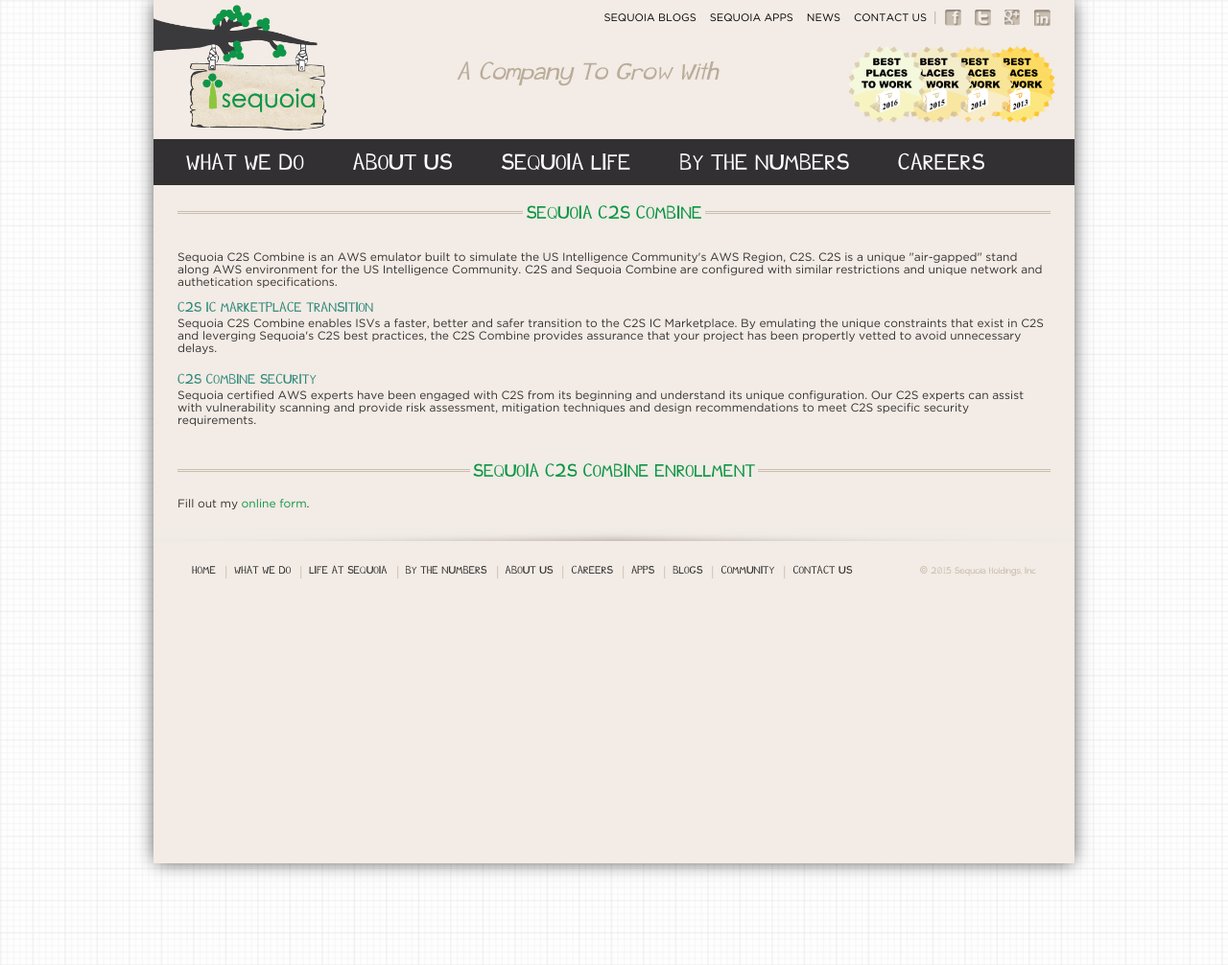
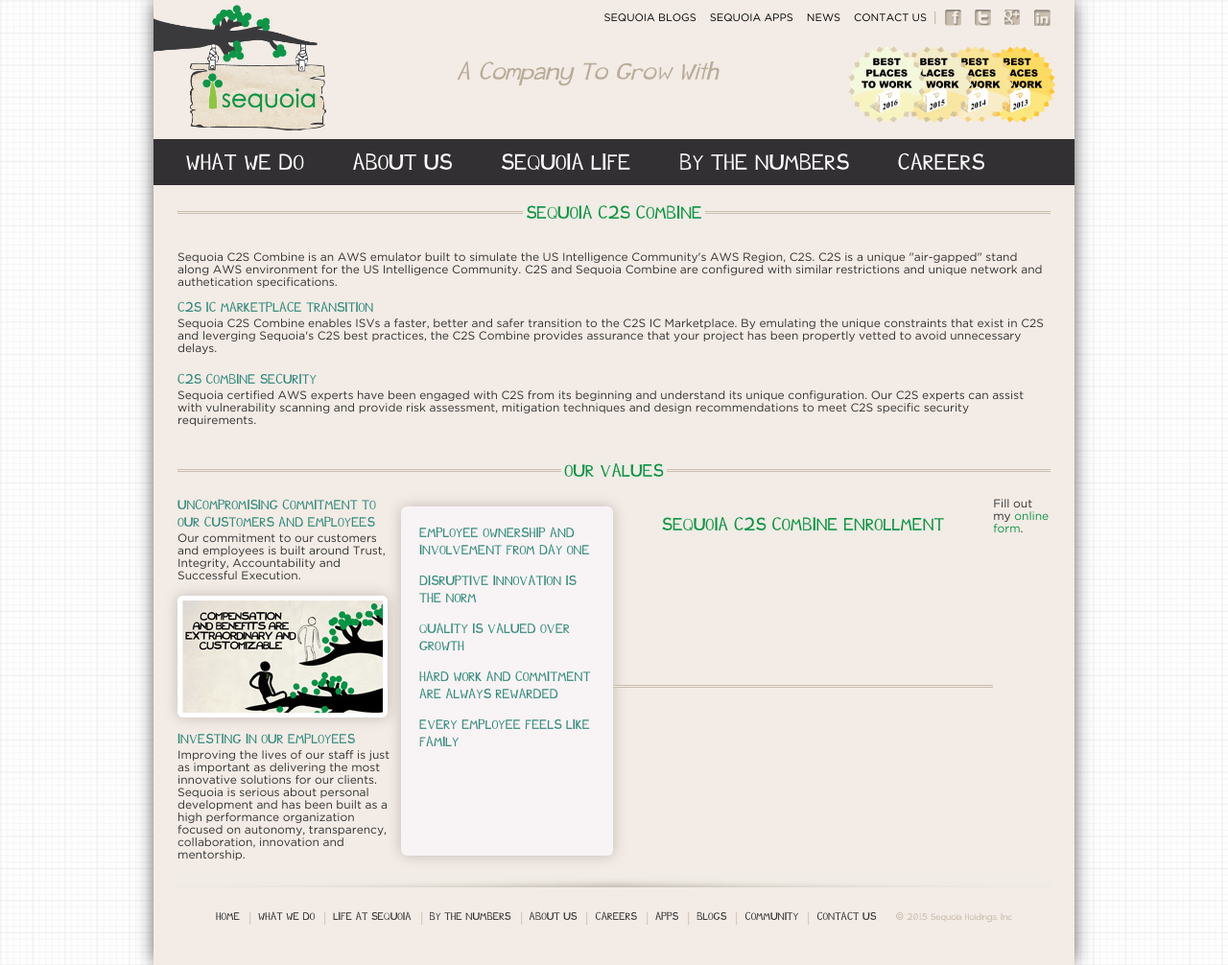
Before and after one commit to sequoiainc/www.sequoiainc.com, a Jekyll site: the page built from c2s/index.html, in a window 1280 px wide. Shown: the whole page at 96% size. Built offline with Jekyll 4.4.1, drawn with Linux system fonts in a browser that asks for light colours.

Commit message:
Update index.html

```diff
--- a/c2s/index.html
+++ b/c2s/index.html
@@ -16,6 +16,30 @@
       <h2 class="what_we_do-item_heading">C2S Combine Security</h2>
       <p>Sequoia certified AWS experts have been engaged with C2S from its beginning and understand its unique configuration.  Our C2S experts can assist with vulnerability scanning and provide risk assessment, mitigation techniques and design recommendations to meet C2S specific security requirements.</p>
     </div>
+
+    <div class="team_sequoia-heading_wrap">
+    <h2 class="team_sequoia-heading">Our Values</h2>
+  </div>
+  <div class="team_sequoia-values_container">
+    <div class="team_sequoia-values_column">
+      <h2 class="team_sequoia-values_heading">Uncompromising Commitment to our Customers and Employees</h2>
+      <p>Our commitment to our customers and employees is built around Trust, Integrity, Accountability and Successful Execution.</p>
+      <div class="team_sequoia-values_employees_wrap">
+        <img class="team_sequoia-values_image" src="{{ site.baseurl }}/assets/images/img6.jpg" alt="" width="209" height="117" />
+        <h2 class="team_sequoia-values_heading">Investing in our Employees</h2>
+        <p>Improving the lives of our staff is just as important as delivering the most innovative solutions for our clients. Sequoia is serious about personal development and has been built as a high performance organization focused on autonomy, transparency, collaboration, innovation and mentorship.</p>
+      </div>
+    </div>
+    <ul class="team_sequoia-values_list">
+      <li>Employee Ownership and Involvement From Day One</li>
+      <li>Disruptive Innovation Is The Norm</li>
+      <li>Quality Is Valued Over Growth</li>
+      <li>Hard Work and Commitment Are Always Rewarded</li>
+      <li>Every Employee Feels Like Family</li>
+    </ul>
+
+
+
     <div class="contact_us-heading_wrap">
     <h2 class="contact_us-heading">Sequoia C2S Combine Enrollment</h2>
   </div>
```
